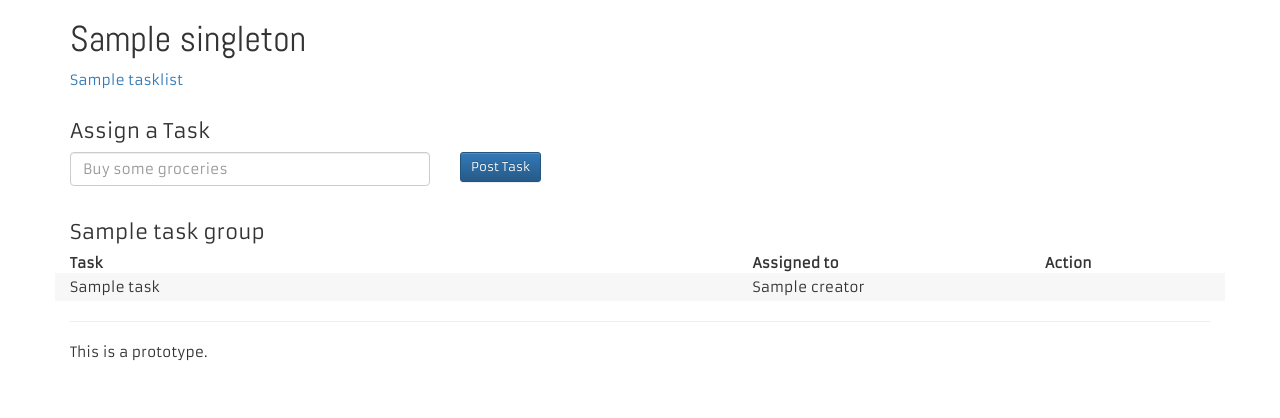
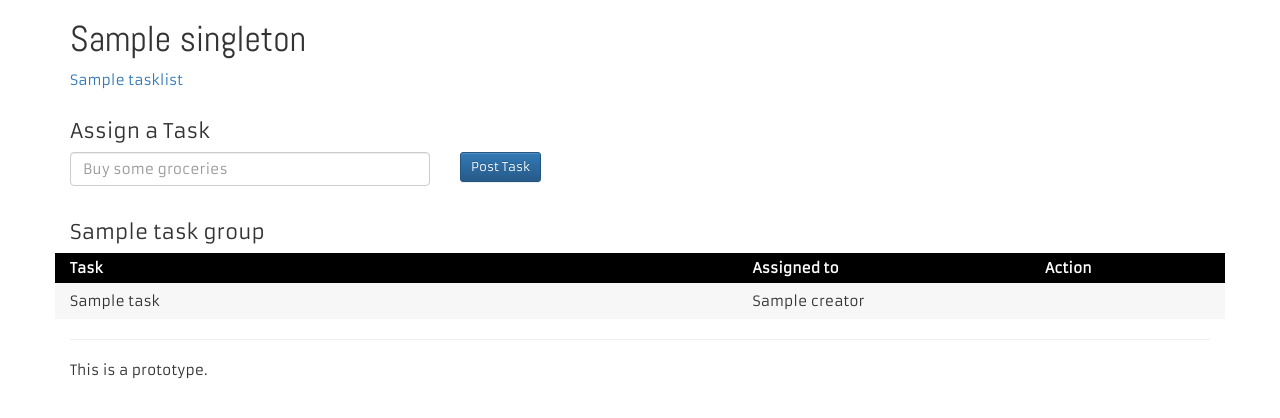
Before and after one commit to JoshData/cotaskme, a Django app: template templates/tasklist.html in a window 1280 px wide. Shown: the part 52-470 px from the top of the page. Run offline with Django 3.2, Linux system fonts and the light colour scheme; the template is opened without the code that fills it: most values are stand-ins (such as "Sample title", 1, 10 or a date in 2020); some libraries are stand-ins or nearby versions.

Commit message:
making task headers stand out more, and adding padding to tasks

```diff
--- a/static/main.css
+++ b/static/main.css
@@ -64,12 +64,15 @@ h3 {
 
 .tasklist-header {
 	font-weight: bold;
+	background-color: black;
+	color: white;
+	padding: 5px 0 5px 0;
 }
 
 .tasklist-item {
 	/* this is a bootstrap row, so don't touch left/right margins */
-	padding-top: 4px;
-	padding-bottom: 4px;
+	padding-top: 8px;
+	padding-bottom: 8px;
 }
 	.tasklist-item:nth-child(odd) {
 		background-color: #EEE;
```
